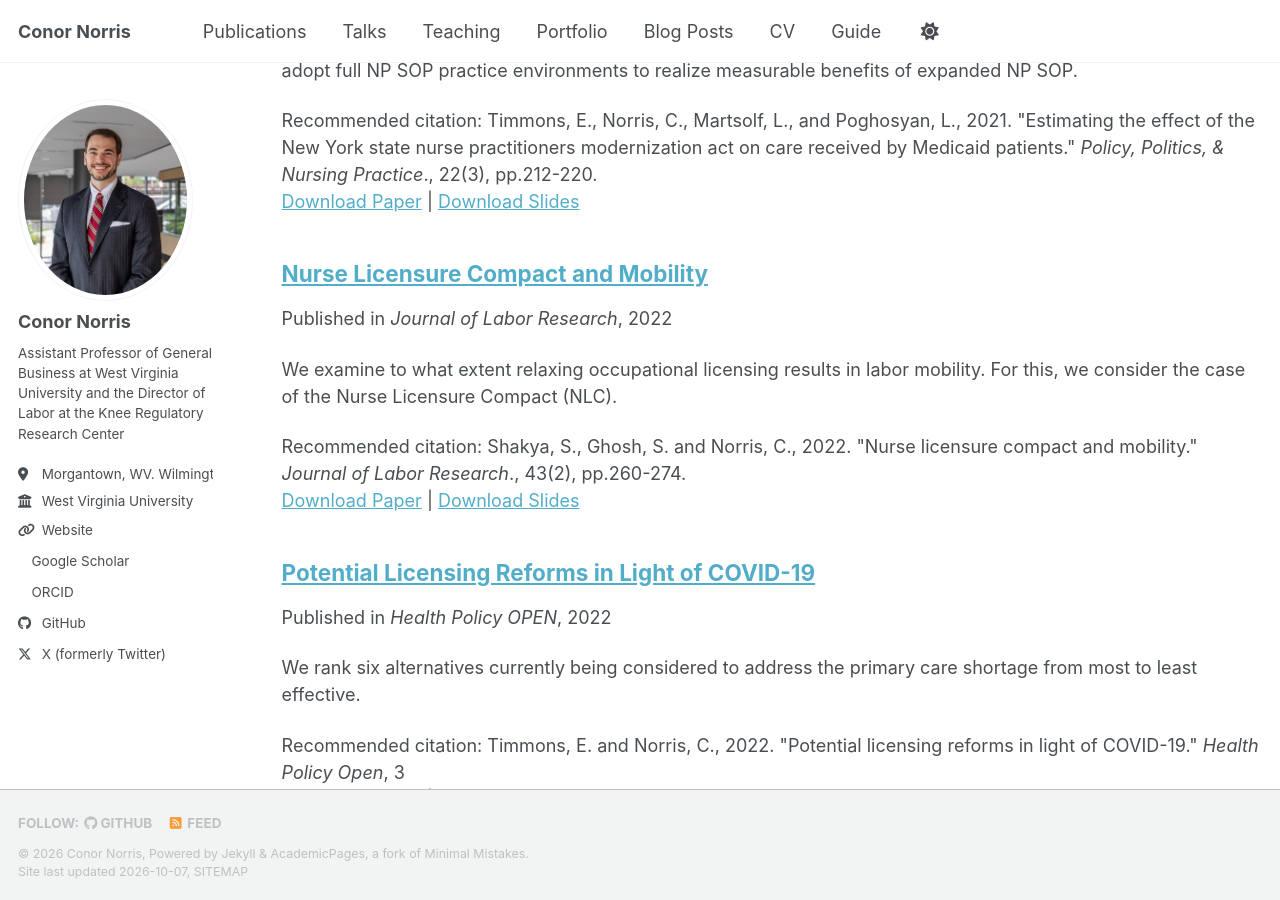
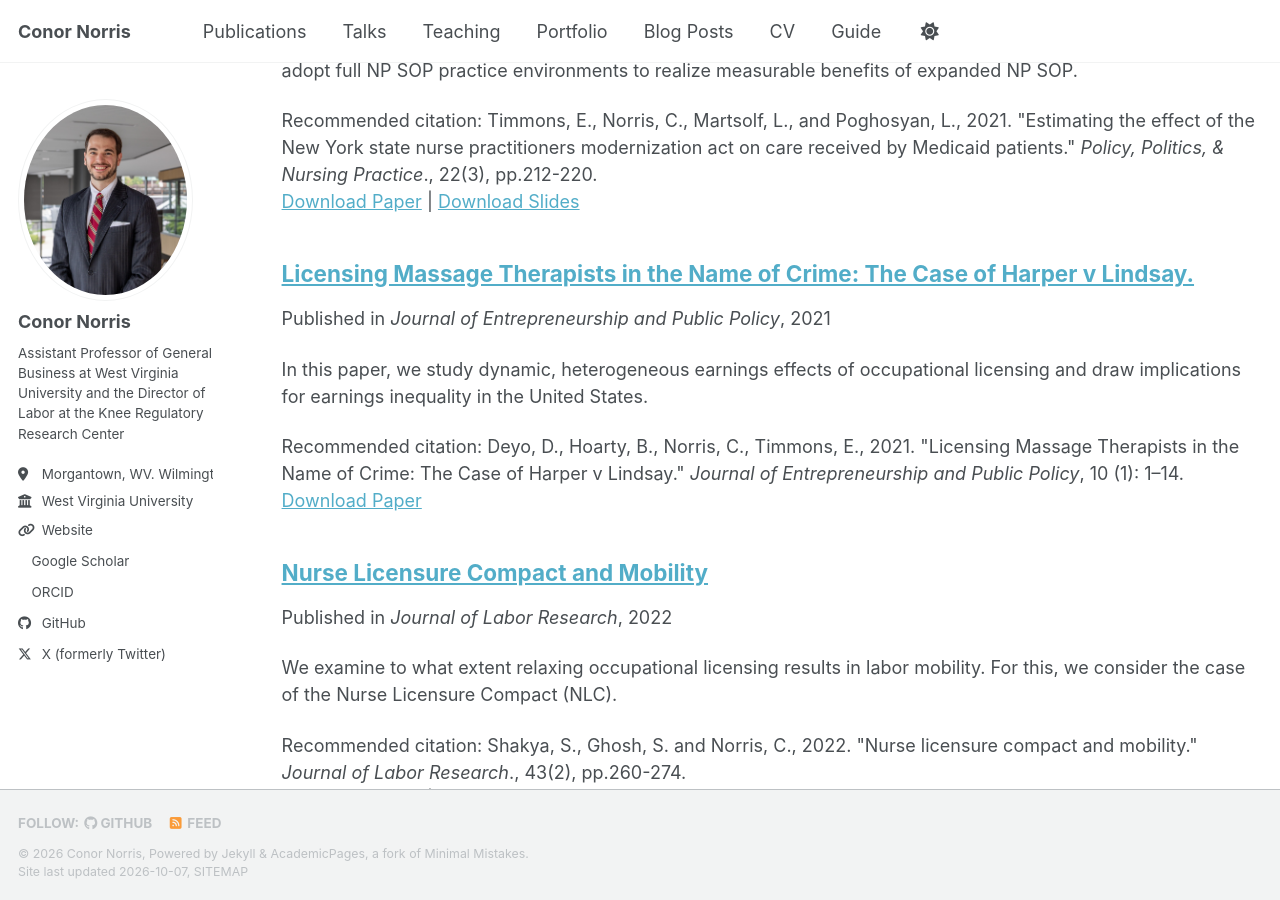
Before and after one commit to conornorris/conornorris.github.io, a Jekyll site: the page built from _pages/collection-archive.html, in a window 1280 px wide and 900 px high, scrolled down 1246 px. Built offline with Jekyll 4.4.1, drawn with Linux system fonts in a browser that asks for light colours; a style sheet for code colours, icons or effects is not loaded; some of the changed text lies outside the part shown.

Commit message:
Update publication date for Harper v Lindsay

```diff
--- a/_publications/2021-Harper-v-Lindsay.md
+++ b/_publications/2021-Harper-v-Lindsay.md
@@ -4,7 +4,7 @@ collection: publications
 category: manuscripts
 permalink: /publication/Harper-v-Lindsay
 excerpt: 'In this paper, we study dynamic, heterogeneous earnings effects of occupational licensing and draw implications for earnings inequality in the United States.'
-date: 2025-05-05
+date: 2021-10-27
 venue: 'Journal of Entrepreneurship and Public Policy'
 paperurl: 'https://www.emerald.com/jepp/article-abstract/10/1/1/432439/Licensing-massage-therapists-in-the-name-of-crime'
 citation: 'Deyo, D., Hoarty, B., Norris, C., Timmons, E., 2021. &quot;Licensing Massage Therapists in the Name of Crime: The Case of Harper v Lindsay.&quot; <i>Journal of Entrepreneurship and Public Policy</i>, 10 (1): 1–14.'
```
